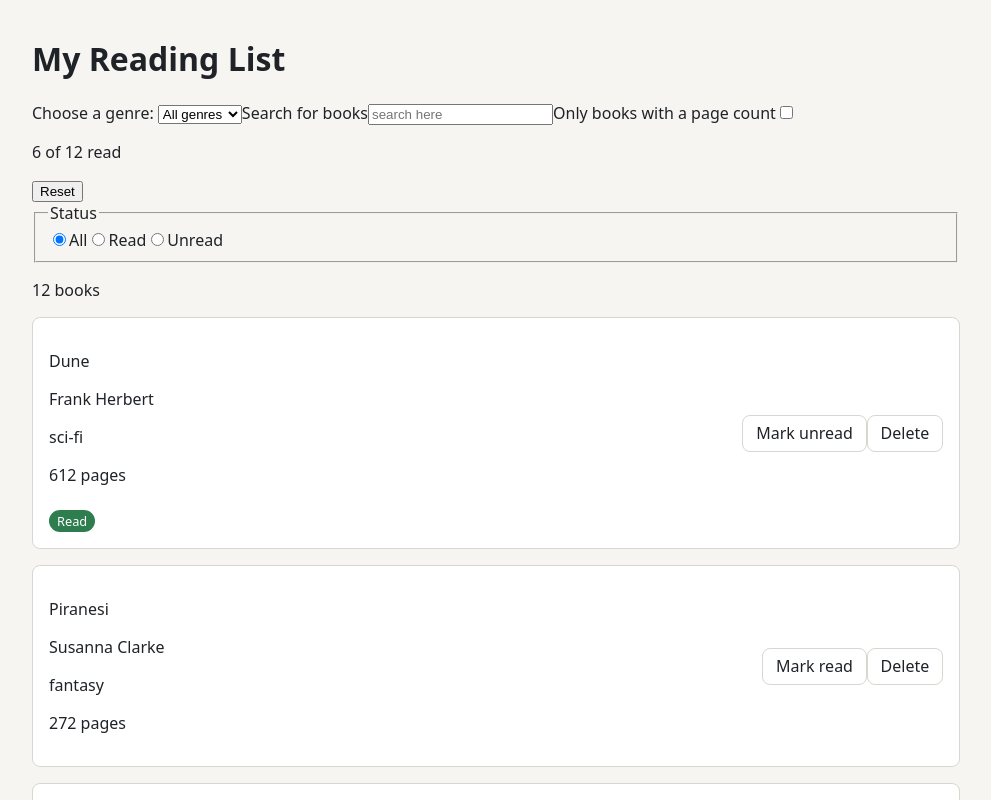
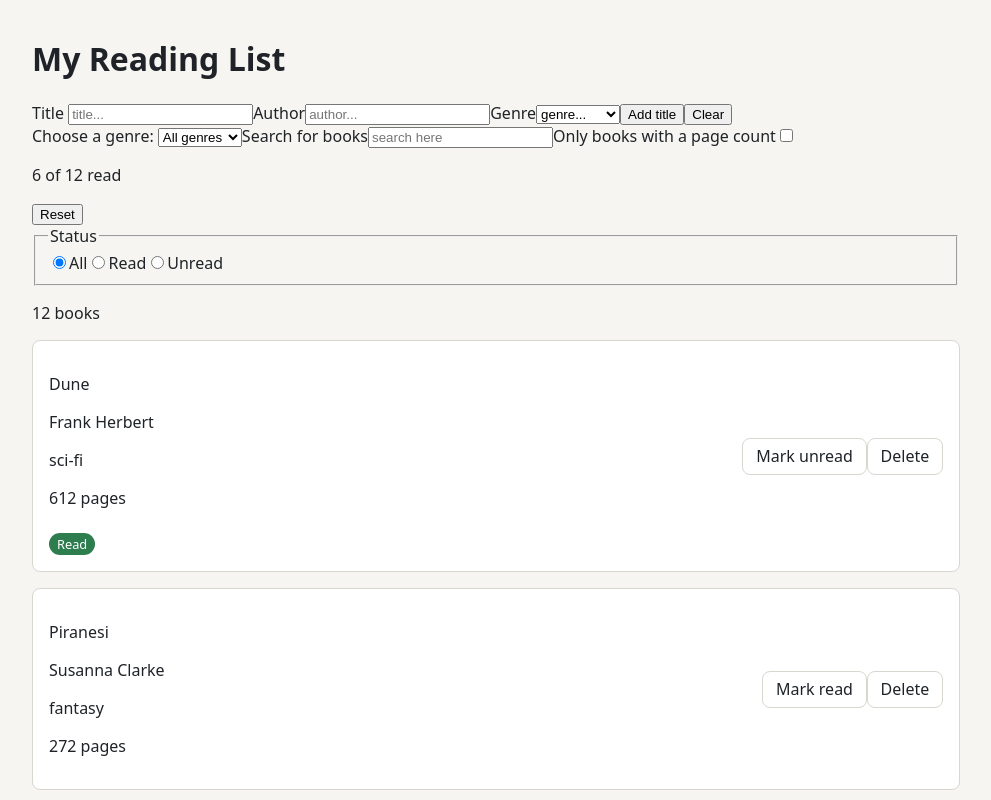
Before and after one commit to ameliapeters1/reading-list, a React (Vite) app: page / in a window 1280 px wide. Shown: the top 800 px of the page, without its empty margins (144-1135 px from the left). Built offline with nearby package versions, Linux system fonts and the light colour scheme.

Commit message:
task 5 add book form

```diff
--- a/src/App.tsx
+++ b/src/App.tsx
@@ -9,6 +9,8 @@ import FilterBar from "./components/FilterBar"
 import SearchBox from "./components/SearchBox"
 import GenreSelect from "./components/GenreSelect"
 import PagesOnlyToggle from "./components/PagesOnlyToggle"
+import BookForm from "./components/BookForm"
+import type { FormValues } from "./lib/validate"
 
 
 function App(){
@@ -17,6 +19,15 @@ function App(){
   const [search, setSearch] = useState<string>("")
   const [genre, setGenre]= useState<string>("All genres")
   const [pagesOnly, setPagesOnly] = useState<boolean>(false)
+
+  function handleAddBook(values: FormValues) {
+    setBooks((currBooks) => {
+      const highestId = Math.max(0, ...currBooks.map((book) => book.id))
+
+      const newBook: Book = {...values, id: highestId + 1, is_read: false}
+      return [...currBooks, newBook]
+    })
+  }
 
 
   const visibleBooks = books.filter((book) => {
@@ -53,6 +64,7 @@ function App(){
   return (
     <div className="page">
       <Header/>
+      <BookForm onAddBook={handleAddBook}/>
       <GenreSelect
       genre = {genre}
       setGenre={setGenre}/>
--- /dev/null
+++ b/src/components/BookForm.tsx
@@ -0,0 +1,81 @@
+import { useState, type SubmitEvent, type ChangeEvent} from "react";
+import type { FormValues } from "../lib/validate";
+import { BOOKS } from "../data/books";
+
+interface BookFormProps {
+  onAddBook: (values: FormValues) => void;
+}
+
+function BookForm({onAddBook}:BookFormProps){
+    const [values, setValues] = useState<FormValues>({ title: "", author: "", genre: "" })
+
+    const handleFieldChange =
+        (field: keyof FormValues) =>
+        (event: ChangeEvent<HTMLInputElement | HTMLSelectElement>) => {
+            setValues((curr) => ({ ...curr, [field]: event.target.value }));
+        };
+
+    function handleSubmit(event: SubmitEvent<HTMLFormElement>) {
+    event.preventDefault()
+
+    const bookToAdd: FormValues = {
+        title: values.title.trim(),
+        author: values.author.trim(),
+        genre: values.genre
+    }
+    onAddBook(bookToAdd)
+    setValues({ title: "", author: "", genre: "" })
+    }
+
+
+    const genres: string[] = [];
+
+    BOOKS.forEach((book) => {
+    if (!genres.includes(book.genre)) {
+        genres.push(book.genre);
+    }
+    });
+
+    const options: React.ReactNode[] = [];
+
+    genres.sort().forEach((genre) =>
+    options.push(<option value={genre}>{genre}</option>)
+    );
+
+    return(
+        <>
+            <form onSubmit={handleSubmit}>
+                <label htmlFor="title input"> Title </label>
+                <input
+                    id="title-input"
+                    type="text"
+                    placeholder="title..."
+                    value={values.title}
+                    onChange={handleFieldChange("title")}/>
+
+                <label htmlFor="author-input">Author</label>
+                <input
+                    id="author-input"
+                    type="text"
+                    placeholder="author..."
+                    value={values.author}
+                    onChange={handleFieldChange("author")}/>
+
+                <label htmlFor="genre-select">Genre</label>
+                <select id="genre-select" value={values.genre} onChange={handleFieldChange("genre")}>
+                    <option value="">genre...</option>
+                    {options}
+                </select>
+
+                <button type="submit">Add title</button>
+                <button type="button" onClick={() => setValues({ title: "", author: "", genre: "" })}>
+                    Clear
+                </button>
+            </form>
+        </>
+    )
+
+
+}
+
+export default BookForm
--- /dev/null
+++ b/src/lib/validate.ts
@@ -0,0 +1,5 @@
+export interface FormValues {
+  title: string;
+  author: string;
+  genre: string;
+}
```
